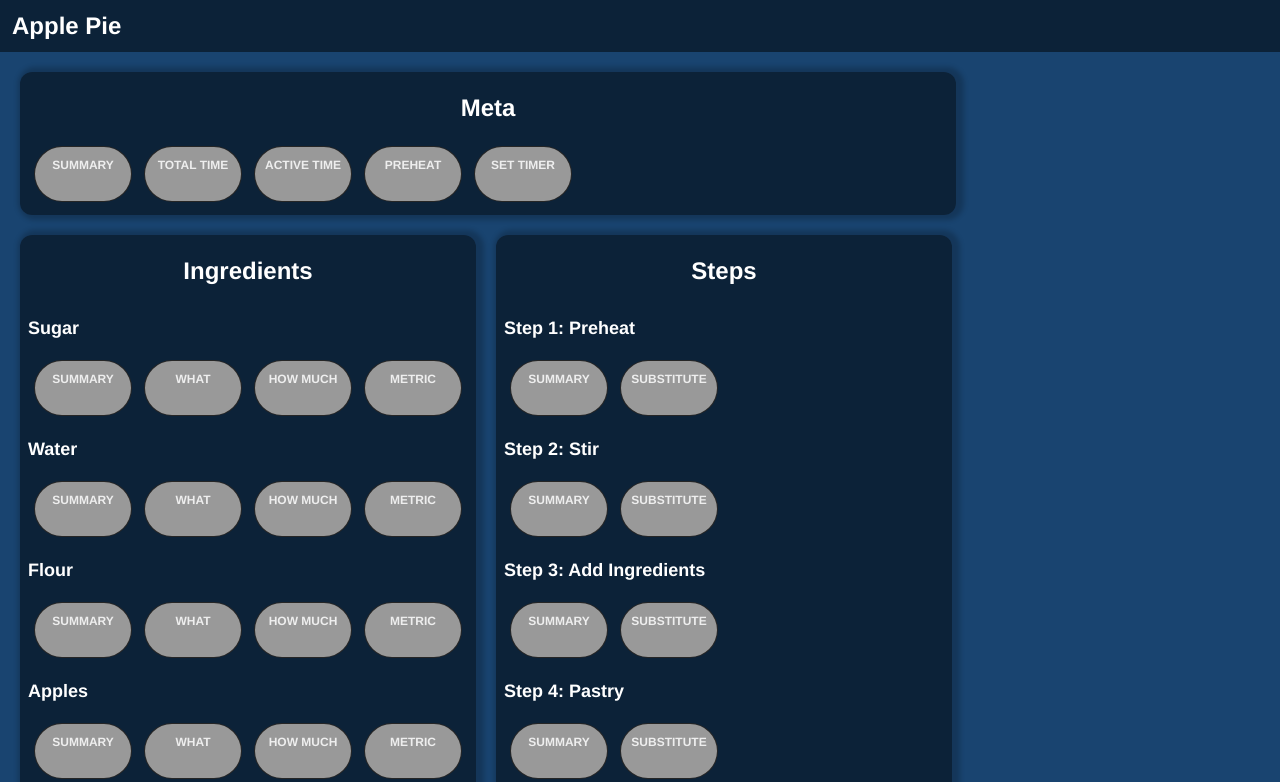
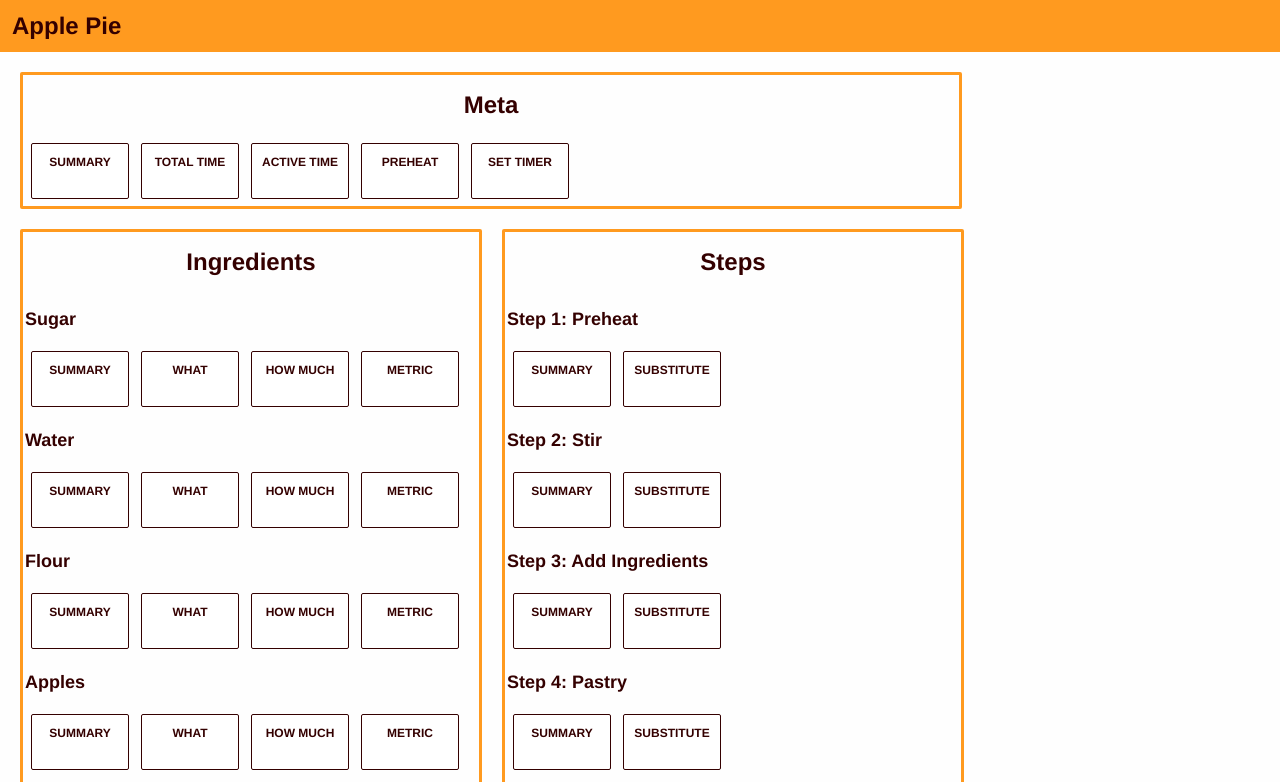
Before and after one commit to lovettbarron/samplescript, a plain HTML site: page index.html in a window 1280 px wide. Shown: the top 782 px of the page. Drawn offline with Linux system fonts and the light colour scheme; a script that the page names is missing.

Commit message:
Updated style

```diff
--- a/css/mpc.css
+++ b/css/mpc.css
@@ -1,9 +1,9 @@
 /* Demo/example CSS - not needed for general use */
 
 body {
- background:#194470;
+ background:#fefefe;
  font:normal 75% "helvetica neue",helvetica,verdana,arial,tahoma,"times new roman","sans serif";
- color:#fff;
+ color:#340000;
  margin:0px;
  padding:0px;
 }
@@ -19,7 +19,7 @@ body {
 #site {
  position:relative;
  z-index:2;
- background:rgba(0,0,0,0.5);
+ background:rgba(255,154,31,1);
  padding:1em;
 }
 
@@ -52,9 +52,9 @@ body {
  width:38em;
  _width:37.3em;
  /*border:3px solid #666;*/
- /*border:3px solid rgba(255,255,255,0.25);*/
- box-shadow: 3px 0px 5px 5px rgba(0,0,0,0.2);
- border-radius:12px;
+ border:3px solid rgba(255,154,31,1);
+ /*box-shadow: 3px 0px 5px 5px rgba(0,0,0,0.2);*/
+ border-radius:2px;
  z-index:2;
 }
 
@@ -67,10 +67,9 @@ body {
 }
 
 .mpc #wrapper {
- background:#333;
- background:rgba(0,0,0,0.5);
+ background:#fff
  padding:0.5em;
- border-radius:12px;
+ border-radius:5px;
 }
 
 .mpc ul {
@@ -90,17 +89,16 @@ body {
  width:7em;
  height:3em;
  margin:0.5em;
- background:#999;
- border:1px solid rgba(0,0,0,0.75);
+ background: #fff;
+ border:1px solid #340000;
  border-radius:2px;
  font:normal 1em/1em "helvetica",verdana,arial,system;
  padding:0.5em;
  cursor:pointer;
  cursor:hand;
- color:#eee;
+ color:#340000;
  text-transform:uppercase;
  font-weight:bold;
- border-radius: 100px;
  text-align: center; vertical-align: center;
  padding-top: 1em;
 }
@@ -127,7 +125,7 @@ body {
  width:6em;
  background:#888 url(../image/progress.png) no-repeat -256px 0px;
  background-repeat:no-repeat;
- border:1px solid #666;
+ border:1px solid #eee;
  visibility:hidden;
 }
 
```
